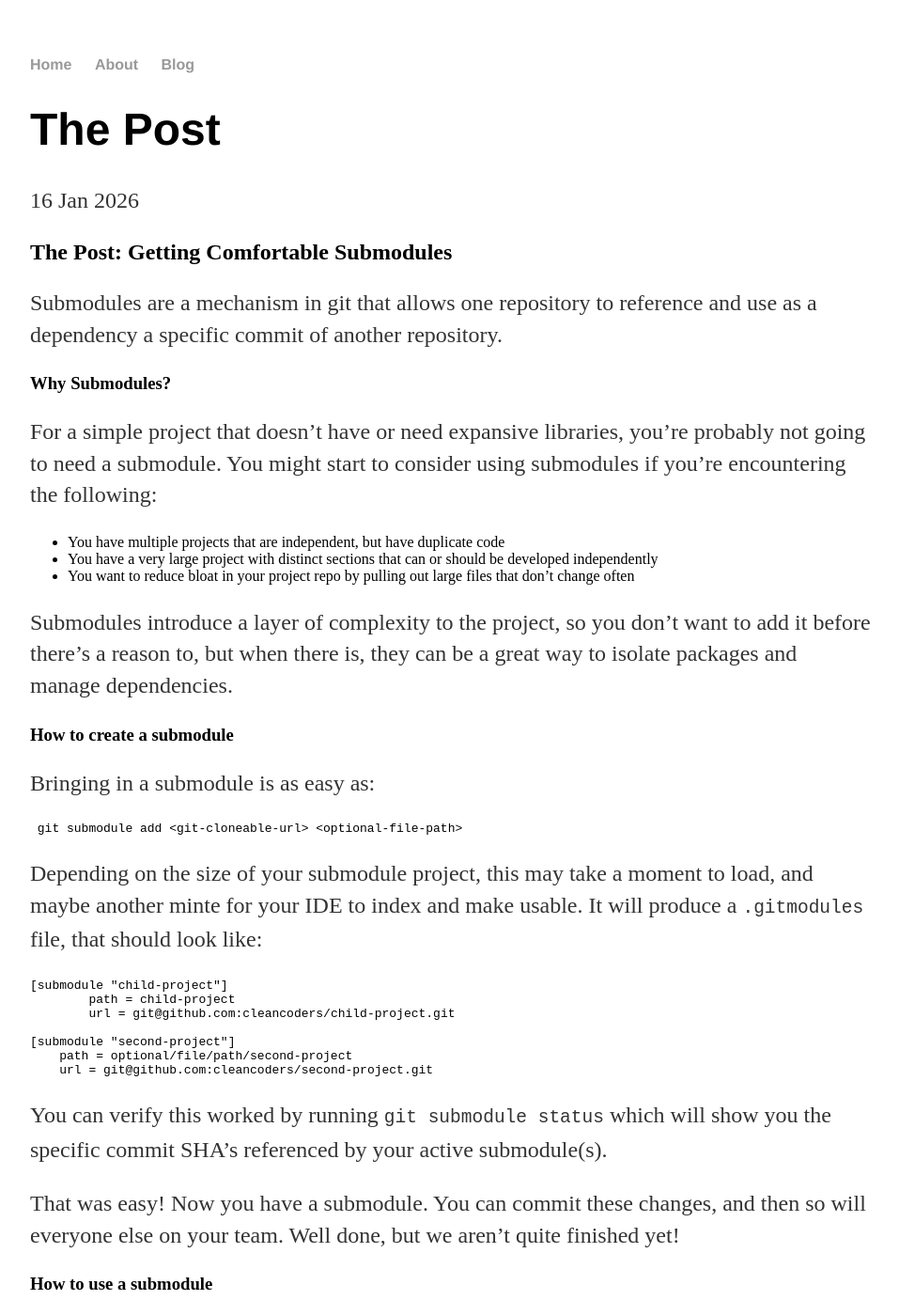
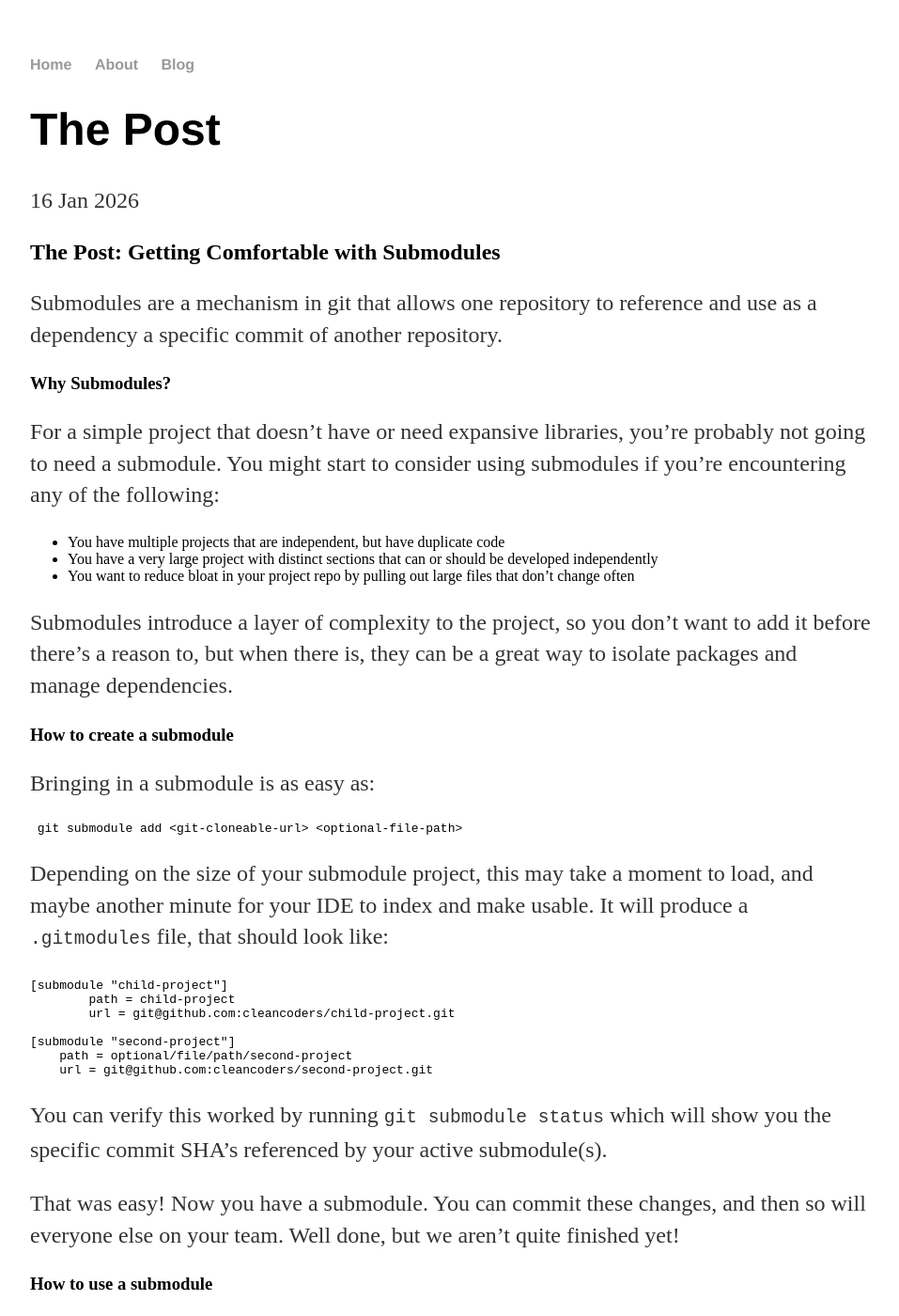
Before and after one commit to 7vanael/7vanael.github.io, a Jekyll site: the page built from _posts/2026-01-16-the-post.md, in a window 1280 px wide and 1400 px high. Shown: the whole window at 94% size, without its empty margins (160-1117 px from the left). Built offline with Jekyll 4.4.1, drawn with Linux system fonts in a browser that asks for light colours; some of the changed text lies outside the part shown.

Commit message:
revision

````diff
--- a/_posts/2026-01-16-the-post.md
+++ b/_posts/2026-01-16-the-post.md
@@ -4,14 +4,14 @@ title: "The Post"
 date: 2026-01-16
 ---
 
-## The Post: Getting Comfortable Submodules
+## The Post: Getting Comfortable with Submodules
 
 Submodules are a mechanism in git that allows one repository to reference and use as a dependency a specific
 commit of another repository.
 
 ### Why Submodules?
 For a simple project that doesn't have or need expansive libraries, you're probably not going to need a submodule.
-You might start to consider using submodules if you're encountering the following:
+You might start to consider using submodules if you're encountering any of the following:
 - You have multiple projects that are independent, but have duplicate code
 - You have a very large project with distinct sections that can or should be developed independently
 - You want to reduce bloat in your project repo by pulling out large files that don't change often
@@ -25,7 +25,7 @@ Bringing in a submodule is as easy as:
 ```bash
  git submodule add <git-cloneable-url> <optional-file-path>
 ```
-Depending on the size of your submodule project, this may take a moment to load, and maybe another minte for
+Depending on the size of your submodule project, this may take a moment to load, and maybe another minute for
 your IDE to index and make usable.
 It will produce a `.gitmodules` file, that should look like:
 ```bash
````
Also changed, not shown: other parts of _posts/2026-01-16-the-post.md (+3 -3 lines).
